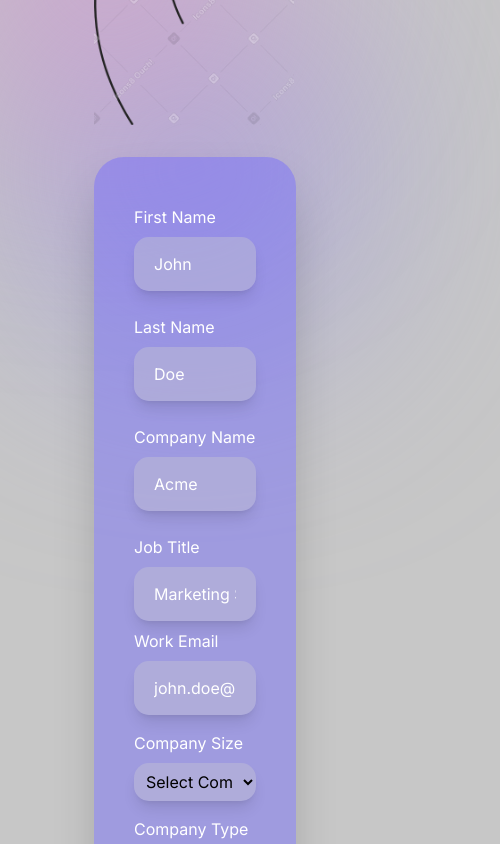
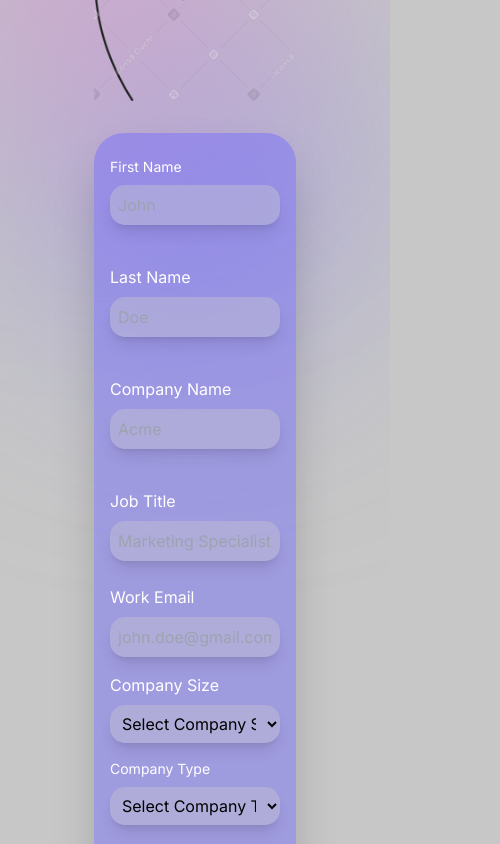
Before and after one commit to CatherineALSKFF/lanuitech, a Next.js app: page /contact in a window 390 px wide. Shown: the part 980-1824 px from the top of the page, 500 px wide, since content can reach past the window. Built offline with nearby package versions, Linux system fonts and the light colour scheme.

Commit message:
add responsivity

```diff
--- a/models/contactFormModel.js
+++ b/models/contactFormModel.js
@@ -1,17 +1,17 @@
 import mongoose from 'mongoose';
 
 const contactFormSchema = new mongoose.Schema({
-  firstName: String,
-  lastName: String,
-  companyName: String,
-  jobTitle: String,
-  workEmail: String,
-  companySize: String,
-  companyType: String,
-  message: String,
+  firstName: { type: String, required: true }, // Marked as required
+  lastName: { type: String, required: true },  // Marked as required
+  companyName: { type: String, required: true },  // Marked as required
+  jobTitle: { type: String, required: true },  // Marked as required
+  workEmail: { type: String, required: true },  // Marked as required
+  companySize: { type: String, required: true },  // Marked as required
+  companyType: { type: String, required: true },  // Marked as required
+  message: { type: String, required: true }  // Marked as required
 },
 {
-    timestamps: true
+  timestamps: true
 });
 
 export default mongoose.models.ContactForm || mongoose.model('ContactForm', contactFormSchema);
--- a/src/app/components/BannerAbout.jsx
+++ b/src/app/components/BannerAbout.jsx
@@ -3,14 +3,15 @@ import React from 'react';
 const teamsMembers = [
   { name: 'Catherina Al Skaff', title: 'CEO, Software Engineer', imgUrl: '/catherinaalskaff.jpg' },
   { name: 'Jens Christian Mowinckel', title: 'UX/UI Designer', imgUrl: '/logo.png' },
-  { name: 'Another Name', title: 'Another Title', imgUrl: '/logo.png' }
+  { name: 'Sky El Tenn', title: 'Marketing Specialist', imgUrl: '/logo.png' },
+  { name: 'Elio Fikani', title: 'Web Developer', imgUrl: '/logo.png' }
 ];
 
 const BannerAbout = () => {
   const name = process.env.DOM_NAME;
 
   return (
-    <div className="content-section my-[150px] px-4 text-center">
+    <div className="content-section my-[150px] px-4 text-center" id='team-intro'>
       <h2 className='text-2xl md:text-3xl font-bold mb-5'>Get to know our global team!</h2>
       <p>
         At {name}, we pride ourselves on being an international team of experts...
--- a/src/app/components/ConsultationForm.jsx
+++ b/src/app/components/ConsultationForm.jsx
@@ -12,6 +12,9 @@ const ContactForm = () => {
     companyType: '',
     message: ''
   });
+
+  const [submissionStatus, setSubmissionStatus] = useState('');
+
 
   const handleChange = (e) => {
     setFormData({ ...formData, [e.target.name]: e.target.value });
@@ -38,6 +41,18 @@ const ContactForm = () => {
 
       const data = await response.json();
       console.log(data);
+      setSubmissionStatus('Your message has been sent successfully. We will contact you shortly.🚀');
+      // Optionally clear the form here
+      setFormData({
+        firstName: '',
+        lastName: '',
+        companyName: '',
+        jobTitle: '',
+        workEmail: '',
+        companySize: '',
+        companyType: '',
+        message: ''
+      });
       // Handle success - you might want to clear the form or show a success message
     } catch (error) {
       console.error('Error submitting form:', error);
@@ -46,10 +61,10 @@ const ContactForm = () => {
   };
 
   return (
-    <form onSubmit={handleSubmit} className="max-w-lg mx-auto shadow-2xl p-10 rounded-[30px] bg-[#6C63FF6E] form-input">
+    <form onSubmit={handleSubmit} className="max-w-lg mx-auto shadow-2xl p-4 md:p-10 rounded-[30px] bg-[#6C63FF6E]">
       <div className="flex flex-col md:flex-row gap-4">
-        <div className="flex-1">
-          <label htmlFor="firstName" className="block text-white my-2">First Name</label>
+        <div className="flex-1 mb-4 md:mb-0">
+          <label htmlFor="firstName" className="block text-sm md:text-base text-white my-2">First Name</label>
           <input
             type="text"
             id="firstName"
@@ -58,9 +73,9 @@ const ContactForm = () => {
             onChange={handleChange}
             placeholder="John"
             className="shadow-lg w-full p-2 border rounded-[15px] bg-[#BDBCD587] border-none "
-          />
+            required/>
         </div>
-        <div className="flex-1">
+        <div className="flex-1 mb-4 md:mb-0">
           <label htmlFor="lastName" className="block text-white my-2">Last Name</label>
           <input
             type="text"
@@ -70,12 +85,13 @@ const ContactForm = () => {
             onChange={handleChange}
             placeholder="Doe"
             className="shadow-lg w-full p-2 border rounded-[15px] bg-[#BDBCD587] border-none "
+            required
           />
         </div>
       </div>
 
       <div className="flex flex-col md:flex-row gap-4 mt-4">
-        <div className="flex-1">
+        <div className="flex-1 mb-4 md:mb-0">
           <label htmlFor="companyName" className="block text-white my-2">Company Name</label>
           <input
             type="text"
@@ -85,9 +101,10 @@ const ContactForm = () => {
             onChange={handleChange}
             placeholder="Acme"
             className="shadow-lg w-full p-2 border rounded-[15px] bg-[#BDBCD587] border-none "
+            required
           />
         </div>
-        <div className="flex-1">
+        <div className="flex-1 mb-4 md:mb-0">
           <label htmlFor="jobTitle" className="block text-white my-2">Job Title</label>
           <input
             type="text"
@@ -97,11 +114,12 @@ const ContactForm = () => {
             onChange={handleChange}
             placeholder="Marketing Specialist"
             className="shadow-lg w-full p-2 border rounded-[15px] bg-[#BDBCD587] border-none "
+            required
           />
         </div>
       </div>
 
-      <div className="mb-4">
+      <div className="mb-4  md:mb-0">
         <label htmlFor="workEmail" className="block text-white my-2">Work Email</label>
         <input
           type="email"
@@ -111,10 +129,11 @@ const ContactForm = () => {
           onChange={handleChange}
           placeholder="john.doe@gmail.com"
           className="shadow-lg w-full p-2 border rounded-[15px] bg-[#BDBCD587] border-none "
+          required
         />
       </div>
 
-      <div className="mb-4">
+      <div className="mb-4  md:mb-0">
         <label htmlFor="companySize" className="block text-white my-2">Company Size</label>
         <select
           id="companySize"
@@ -122,6 +141,7 @@ const ContactForm = () => {
           value={formData.companySize}
           onChange={handleChange}
           className="shadow-lg w-full p-2 border rounded-[15px] bg-[#BDBCD587] border-none "
+          required
         >
           <option value="">Select Company Size</option>
           <option value="1-10">1-10 employees</option>
@@ -133,14 +153,15 @@ const ContactForm = () => {
         </select>
       </div>
 
-      <div className="mb-4">
-        <label htmlFor="companyType" className="block text-white my-2">Company Type</label>
+      <div className="mb-4  md:mb-0">
+        <label htmlFor="companyType" className="block text-sm md:text-base text-white my-2">Company Type</label>
         <select
           id="companyType"
           name="companyType"
           value={formData.companyType}
           onChange={handleChange}
           className="shadow-lg w-full p-2 border rounded-[15px] bg-[#BDBCD587] border-none "
+          required
         >
           <option value="">Select Company Type</option>
           <option value="Accounting">Accounting</option>
@@ -162,12 +183,17 @@ const ContactForm = () => {
           onChange={handleChange}
           placeholder="Tell us your challenges, requirements or ask us a question."
           className="shadow-lg w-full p-2 border rounded-[15px] bg-[#BDBCD587] border-none  h-32 message-form"
+          required
         />
       </div>
 
-      <button type="submit" className="hover:bg-blue-700  gradient-button rounded-[50px] my-2 px-4 py-3 shadow-lg md:w-auto" onClick={handleSubmit}>
+      <button type="submit" className="hover:bg-blue-700  gradient-button rounded-[50px] my-2 px-4 py-3 shadow-lg md:w-auto" >
         Submit
       </button>
+
+        {/* Display submission status */}
+        {submissionStatus && <div className="mt-4 text-center ">{submissionStatus}</div>}
+
     </form>
   );
 };
--- a/src/app/components/ConsultationText.jsx
+++ b/src/app/components/ConsultationText.jsx
@@ -6,7 +6,7 @@ const ConsultationText = () => {
     <div className="md:text-left md:mt-0">
         <p className='text-[#8D86FF] font-semibold text-[20px]'>BOOK A DEMO</p>
         <h2 className='font-bold text-[40px] my-[50px]'>Questions? We’ve Got <span className='text-[#8D86FF]'>Answers</span> </h2>
-        <p className='text-white'>Reach out to our team to see how your agency can benefit from (agency's name).</p>
+        <p className='text-white'>Reach out to our team to see how your agency can benefit from <span className='text-[#8D86FF]'>LaNuit TECH.</span> </p>
 
         <Image src='/contactpic.png' className='mt-[80px]' width={200} height={200} alt="Contact Image" />
     </div>
--- a/src/app/components/Footer.jsx
+++ b/src/app/components/Footer.jsx
@@ -9,8 +9,8 @@ const Footer = () => {
           <h4 className="font-bold text-lg mb-4">Quick Links</h4>
           <ul >
             <li><a href="/services" className="hover:text-gray-300">OUR SERVICES</a></li>
-            <li><a href="/projects" className="hover:text-gray-300">OUR PROJECTS</a></li>
-            <li><a href="/about" className="hover:text-gray-300">ABOUT US</a></li>
+            <li><a href="/portfolio" className="hover:text-gray-300">OUR PROJECTS</a></li>
+            <li><a href="/#team-intro" className="hover:text-gray-300">ABOUT US</a></li>
             <li><a href="/contact" className="hover:text-gray-300">GET IN TOUCH</a></li>
           </ul>
         </div>
--- a/src/app/components/Navbar.jsx
+++ b/src/app/components/Navbar.jsx
@@ -56,7 +56,7 @@ export default function Navbar() {
                 <a href="/services" className="block py-2 px-4  text-sm hover:bg-gray-200">SERVICES</a>
                 <a href="/contact" className="block py-2 px-4 text-sm hover:bg-gray-200">GET IN TOUCH</a>
                 <a href="/portfolio" className="block py-2 px-4 text-sm hover:bg-gray-200">OUR PROJECTS</a>
-                <a href="/contact" className=" mt-[20px]  py-2 px-3 gradient-button text-white rounded-[50px] hover:bg-blue-400 transition duration-300">Get a Free Consultation</a>
+                <a href="/contact" className=" mt-[50px]  py-2 px-3 gradient-button text-white rounded-[50px] hover:bg-blue-400 transition duration-300">Get a Free Consultation</a>
 
             </div>
         </nav>
```
Also changed, not shown: lib/dbConnect.js (+39 -6 lines), src/app/globals.css (+29 -8 lines), src/app/portfolio/page.jsx (+4 -4 lines), src/app/services/page.jsx (+6 -6 lines).
